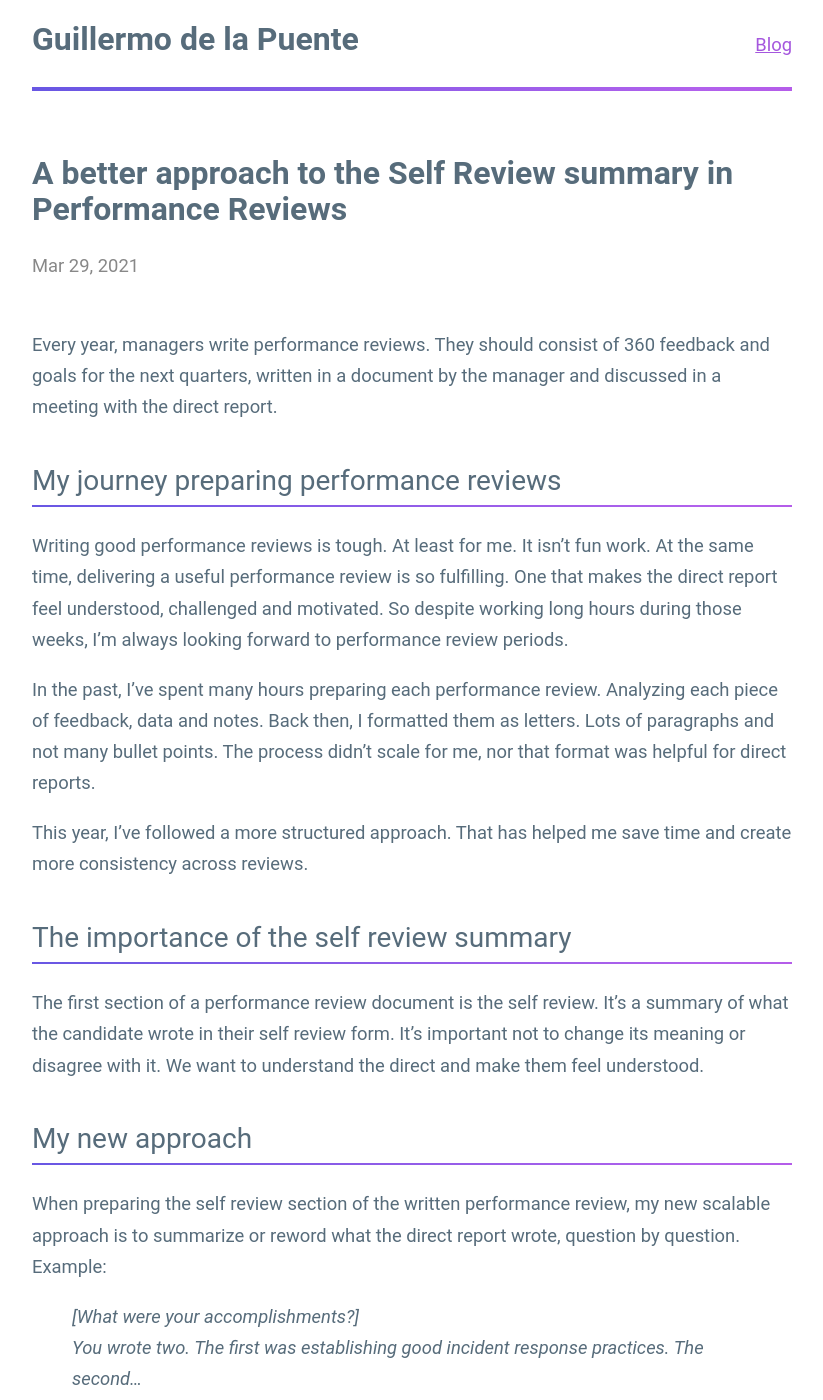
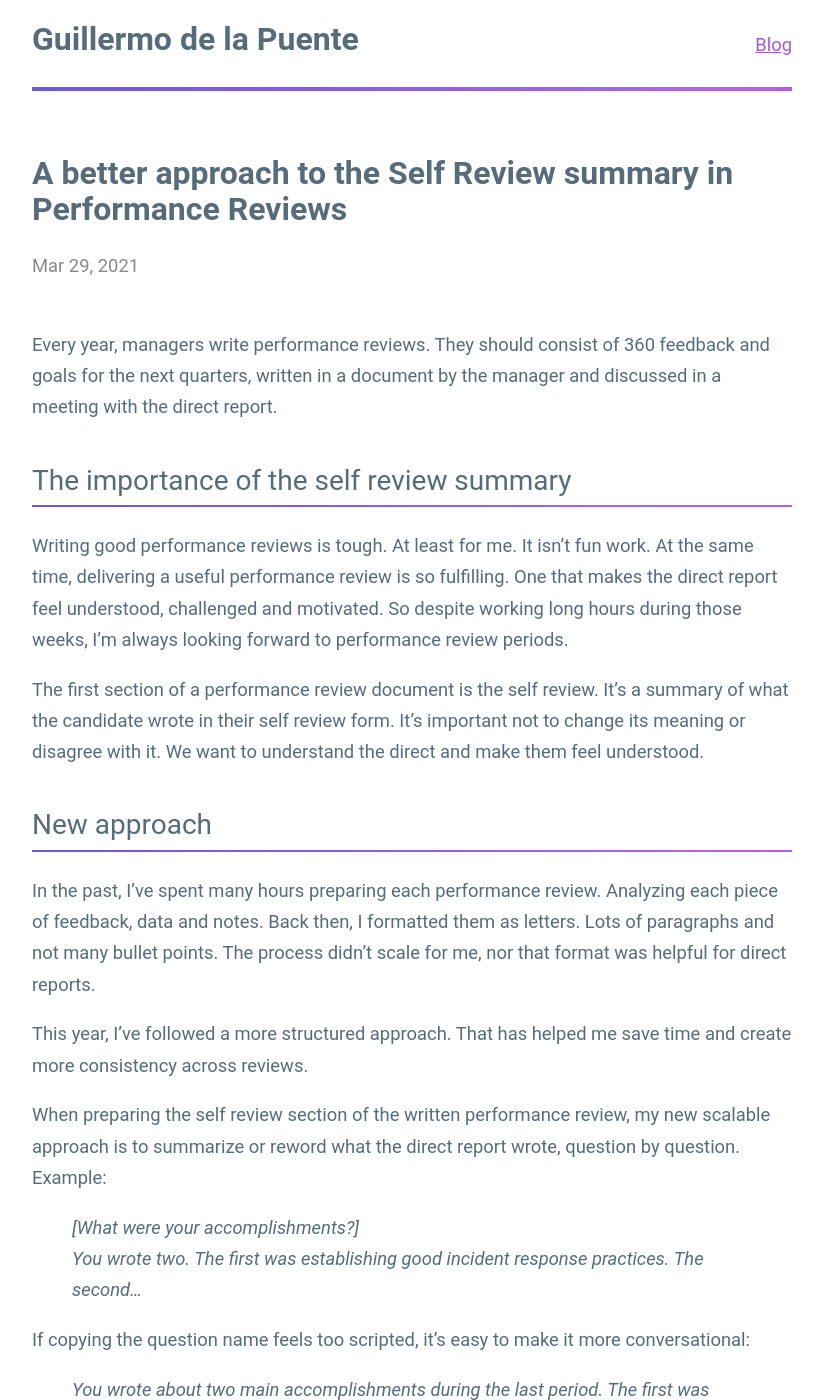
Before and after one commit to guillermodlpa/site, a Jekyll site: the page built from _posts/2021-03-29-better-approach-self-review-in-performance-reviews.markdown, in a window 1280 px wide and 1400 px high. Shown: the whole window, without its empty margins (228-1051 px from the left). Built offline with Jekyll 4.4.1, drawn with Linux system fonts in a browser that asks for light colours.

Commit message:
Updated Better Approach Self Review In Performance Reviews

```diff
--- a/_posts/2021-03-29-better-approach-self-review-in-performance-reviews.markdown
+++ b/_posts/2021-03-29-better-approach-self-review-in-performance-reviews.markdown
@@ -5,19 +5,17 @@
 
 Every year, managers write performance reviews. They should consist of 360 feedback and goals for the next quarters, written in a document by the manager and discussed in a meeting with the direct report.
 
-## My journey preparing performance reviews
+## The importance of the self review summary
 
 Writing good performance reviews is tough. At least for me. It isn't fun work. At the same time, delivering a useful performance review is so fulfilling. One that makes the direct report feel understood, challenged and motivated. So despite working long hours during those weeks, I'm always looking forward to performance review periods.
+
+The first section of a performance review document is the self review. It's a summary of what the candidate wrote in their self review form. It's important not to change its meaning or disagree with it. We want to understand the direct and make them feel understood.
+
+## New approach
 
 In the past, I've spent many hours preparing each performance review. Analyzing each piece of feedback, data and notes. Back then, I formatted them as letters. Lots of paragraphs and not many bullet points. The process didn't scale for me, nor that format was helpful for direct reports.
 
 This year, I've followed a more structured approach. That has helped me save time and create more consistency across reviews.
-
-## The importance of the self review summary
-
-The first section of a performance review document is the self review. It's a summary of what the candidate wrote in their self review form. It's important not to change its meaning or disagree with it. We want to understand the direct and make them feel understood.
-
-## My new approach
 
 When preparing the self review section of the written performance review, my new scalable approach is to summarize or reword what the direct report wrote, question by question. Example:
 
```
